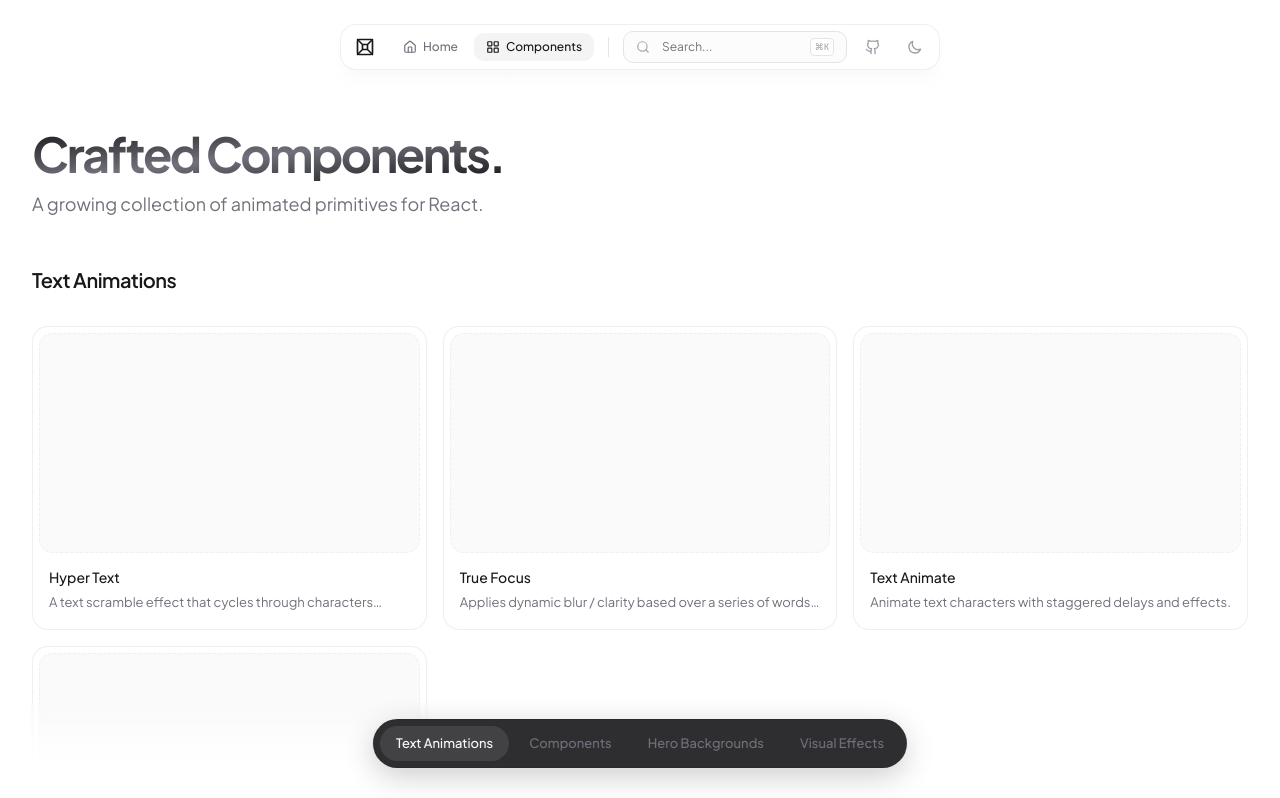
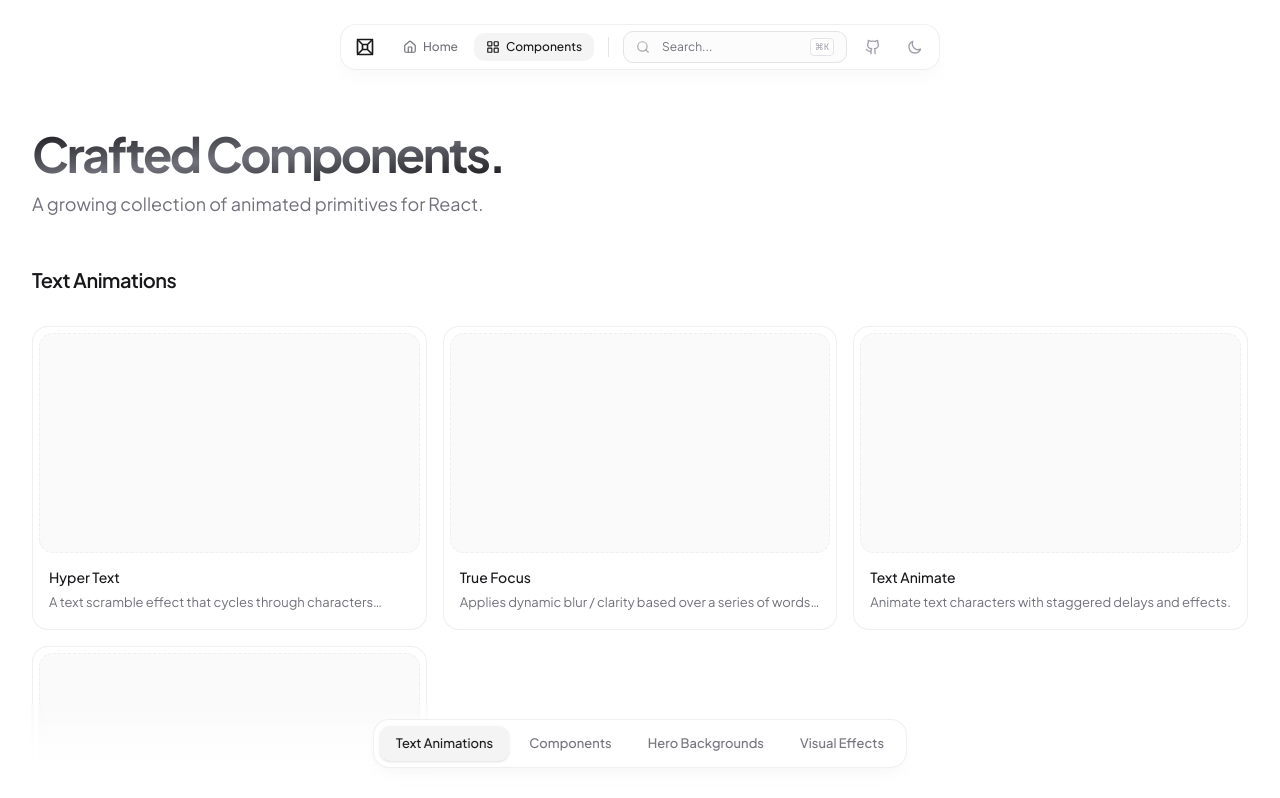
Before and after one commit to AnsHh9094/XeVoS-Ui, a Next.js app in the folder apps/web/: page /docs in a window 1280 px wide. Shown: the top 798 px of the page. Built offline with nearby package versions, Linux system fonts and the light colour scheme.

Commit message:
feat: enhance docs page skeleton with a two-column layout and update floating dock navigation styles.

```diff
--- a/apps/web/app/docs/components/[slug]/page.tsx
+++ b/apps/web/app/docs/components/[slug]/page.tsx
@@ -47,18 +47,45 @@ export async function generateMetadata(props: PageProps): Promise<Metadata> {
 // Loading skeleton for docs page
 function DocsPageSkeleton() {
     return (
-        <div className="space-y-16 animate-pulse">
-            {/* Title skeleton */}
-            <div className="space-y-6">
-                <div className="h-12 w-64 bg-muted rounded" />
-                <div className="h-6 w-96 bg-muted/50 rounded" />
+        <div className="flex flex-col lg:flex-row w-full h-full min-h-screen lg:h-screen bg-[#f3f4f6] dark:bg-[#080808] overflow-hidden">
+            {/* Left Column: Scrollable Content Skeleton */}
+            <div className="w-full lg:basis-1/2 lg:max-w-1/2 h-full flex flex-col relative z-20 bg-[#f3f4f6] dark:bg-[#080808]">
+                {/* Gradients */}
+                <div className="absolute top-0 left-0 right-0 z-30 h-32 bg-gradient-to-b from-[#f3f4f6] via-[#f3f4f6]/95 to-transparent dark:from-[#080808] dark:via-[#080808]/95 pointer-events-none backdrop-blur-[1px]" />
+
+                <div className="flex-1 overflow-y-auto [&::-webkit-scrollbar]:hidden [-ms-overflow-style:none] [scrollbar-width:none]">
+                    <div className="px-8 lg:px-16 pt-32 lg:pt-48 pb-40 space-y-20 max-w-3xl mx-auto w-full animate-pulse">
+
+                        {/* Header Section */}
+                        <div className="space-y-10">
+                            <div className="space-y-6">
+                                <div className="h-12 w-3/4 bg-zinc-200 dark:bg-zinc-800 rounded-lg" />
+                                <div className="h-6 w-full bg-zinc-200 dark:bg-zinc-800/50 rounded-lg" />
+                                <div className="h-6 w-2/3 bg-zinc-200 dark:bg-zinc-800/50 rounded-lg" />
+                            </div>
+                        </div>
+
+                        {/* Installation Section */}
+                        <div className="space-y-6">
+                            <div className="h-8 w-32 bg-zinc-200 dark:bg-zinc-800 rounded-lg" />
+                            <div className="h-16 w-full bg-zinc-200 dark:bg-zinc-800/30 rounded-xl" />
+                        </div>
+
+                        {/* Usage Section */}
+                        <div className="space-y-6">
+                            <div className="h-8 w-24 bg-zinc-200 dark:bg-zinc-800 rounded-lg" />
+                            <div className="h-48 w-full bg-zinc-200 dark:bg-zinc-800/30 rounded-xl border border-zinc-200 dark:border-zinc-800" />
+                        </div>
+                    </div>
+                </div>
             </div>
 
-            {/* Preview skeleton */}
-            <div className="h-[350px] w-full bg-muted/30 rounded-xl border border-border" />
-
-            {/* Code block skeleton */}
-            <div className="h-48 w-full bg-muted/20 rounded-xl border border-border" />
+            {/* Right Column: Sticky Preview Skeleton */}
+            <div className="flex-1 lg:basis-1/2 lg:max-w-1/2 lg:h-full lg:sticky lg:top-0 order-first lg:order-last bg-[#f3f4f6] dark:bg-[#080808] flex flex-col z-10">
+                <div className="relative w-full h-[400px] lg:h-full p-4 lg:pt-3 lg:pb-3 lg:pr-3 lg:pl-1.5 overflow-hidden">
+                    <div className="w-full h-full bg-zinc-200 dark:bg-zinc-800/20 rounded-xl border border-zinc-200 dark:border-zinc-800 animate-pulse" />
+                </div>
+            </div>
         </div>
     );
 }
--- a/apps/web/app/docs/page.tsx
+++ b/apps/web/app/docs/page.tsx
@@ -113,7 +113,7 @@ export default function DocsPage() {
 
       {/* ── Floating Dock Nav ── */}
       <div className="fixed bottom-8 left-1/2 -translate-x-1/2 z-50 w-full max-w-fit px-4 pointer-events-none">
-        <nav className="flex items-center gap-1 p-1.5 rounded-full border border-zinc-800/50 bg-zinc-900/90 backdrop-blur-2xl shadow-[0_8px_30px_rgb(0,0,0,0.3)] shadow-black/20 pointer-events-auto ring-1 ring-white/10">
+        <nav className="flex items-center gap-1 p-1.5 rounded-2xl border border-zinc-200/60 dark:border-zinc-800/60 bg-white/80 dark:bg-zinc-900/90 backdrop-blur-xl shadow-lg shadow-zinc-200/20 dark:shadow-black/20 pointer-events-auto">
           {categoryOrder.map((cat) => {
             const isActive = activeSection === cat
             return (
@@ -125,13 +125,15 @@ export default function DocsPage() {
                   document.getElementById(cat.toLowerCase().replace(/\s+/g, '-'))?.scrollIntoView({ behavior: 'smooth' })
                   setActiveSection(cat)
                 }}
-                className={`relative px-4 py-2 text-[13px] font-medium transition-colors duration-300 ${isActive ? "text-white" : "text-zinc-500 hover:text-zinc-300"
+                className={`relative px-4 py-2 text-[13px] font-medium transition-all duration-300 rounded-lg ${isActive
+                    ? "text-zinc-900 dark:text-zinc-100"
+                    : "text-zinc-500 hover:text-zinc-900 dark:text-zinc-400 dark:hover:text-zinc-100 hover:bg-zinc-100/50 dark:hover:bg-zinc-800/50"
                   }`}
               >
                 {isActive && (
                   <motion.div
                     layoutId="activeSection"
-                    className="absolute inset-0 bg-white/10 rounded-full"
+                    className="absolute inset-0 bg-zinc-100 dark:bg-zinc-800/50 rounded-lg shadow-sm"
                     transition={{ type: "spring", stiffness: 300, damping: 30 }}
                   />
                 )}
```
